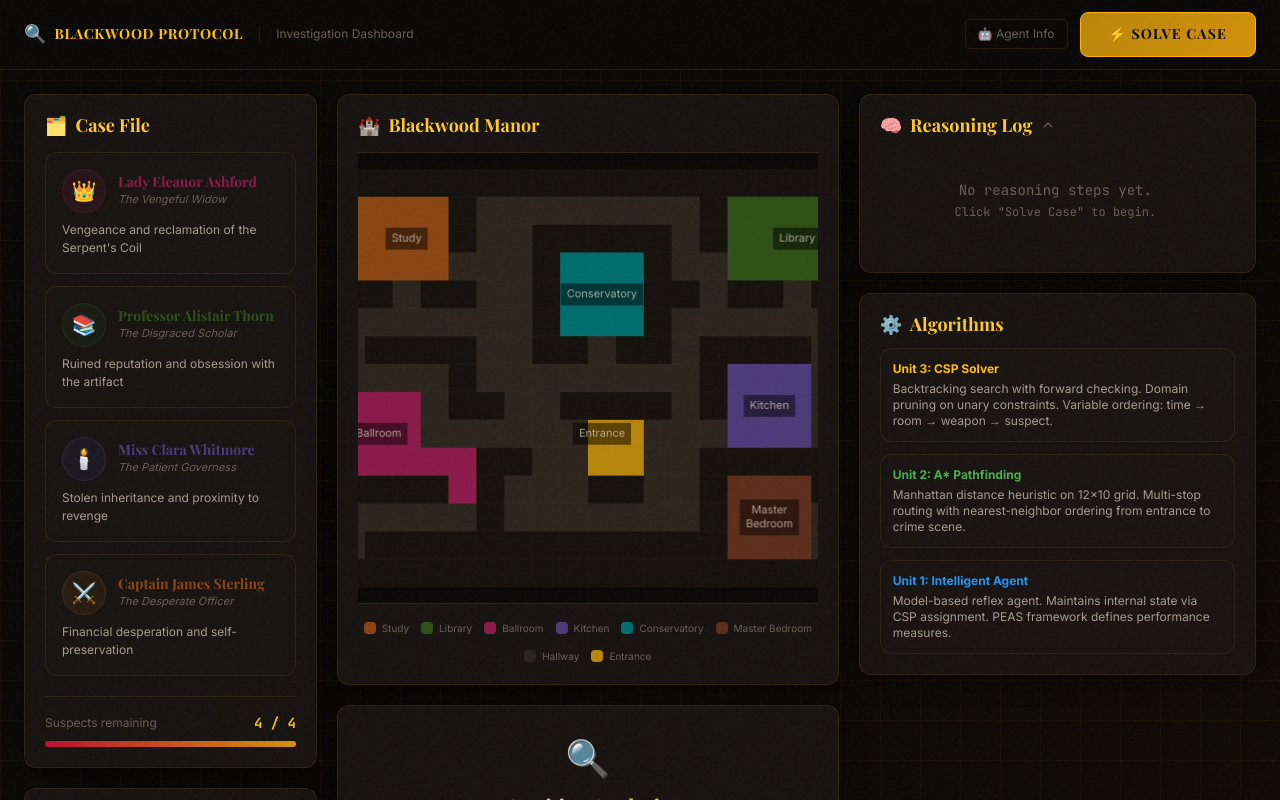
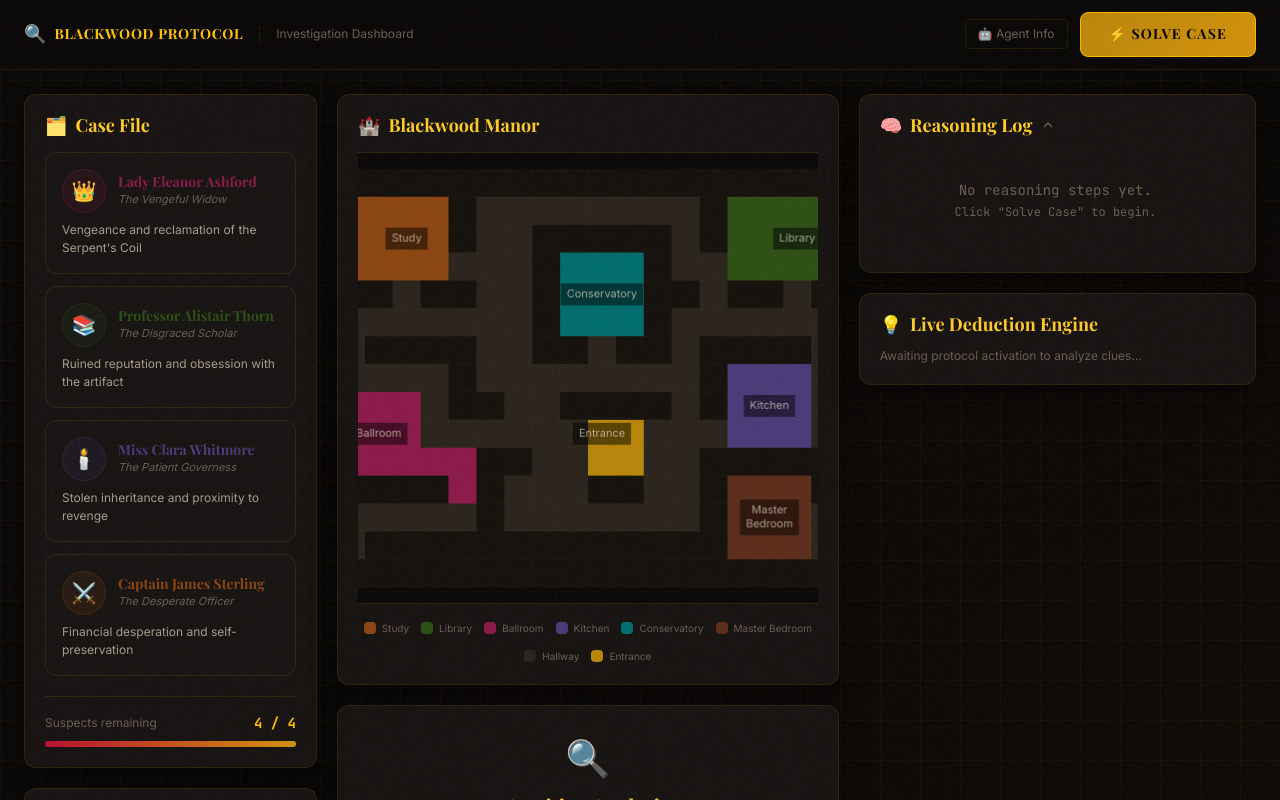
Before and after one commit to coderanik/Infernia, a Next.js app: page /investigate in a window 1280 px wide. Shown: the top 800 px of the page. Built offline with nearby package versions, Linux system fonts and the light colour scheme.

Commit message:
feat: replace algorithm cards with a Live Deduction Engine to display real-time clue logic

```diff
--- a/app/investigate/page.tsx
+++ b/app/investigate/page.tsx
@@ -331,66 +331,94 @@ export default function InvestigatePage() {
           <div className="col-span-12 lg:col-span-4 space-y-5">
             <ReasoningLog steps={steps} />
 
-            {/* Algorithm Info Cards */}
+            {/* Live Deduction Engine */}
             <div className="glass-card p-5">
               <h3
                 className="text-lg font-bold flex items-center gap-2 mb-3"
                 style={{ fontFamily: 'var(--font-serif)', color: 'var(--gold-300)' }}
               >
-                <span>⚙️</span> Algorithms
+                <span>💡</span> Live Deduction Engine
               </h3>
 
               <div className="space-y-3">
+                {steps.length === 0 && (
+                  <p className="text-xs" style={{ color: 'var(--text-muted)' }}>
+                    Awaiting protocol activation to analyze clues...
+                  </p>
+                )}
+
+                {steps.length > 0 && steps[steps.length - 1] && (
                   <div
-                  className="rounded-lg p-3"
+                    key={steps[steps.length - 1].step}
+                    className="rounded-lg p-4 animate-fade-in transition-all"
                     style={{
-                    background: 'rgba(26, 22, 20, 0.5)',
-                    border: '1px solid var(--border-subtle)',
+                      background: 'rgba(26, 22, 20, 0.7)',
+                      border: `1px solid ${
+                        steps[steps.length - 1].action === 'inconsistent' ? 'var(--crimson-600)' :
+                        steps[steps.length - 1].action === 'solution' ? '#FFD700' :
+                        steps[steps.length - 1].action === 'prune' ? '#9C27B0' : 'var(--gold-600)40'
+                      }`,
+                      boxShadow: '0 4px 12px rgba(0,0,0,0.2)'
                     }}
                   >
-                  <div className="flex items-center gap-2 mb-1">
-                    <span className="text-xs font-bold" style={{ color: 'var(--gold-400)' }}>
-                      Unit 3: CSP Solver
+                    <div className="text-[10px] font-mono mb-2 tracking-widest" style={{ color: 'var(--text-muted)' }}>
+                      STEP {steps[steps.length-1].step} • {steps[steps.length-1].action.toUpperCase()}
+                    </div>
+
+                    {steps[steps.length-1].action === 'inconsistent' && steps[steps.length-1].clueId ? (
+                      <>
+                        <div className="text-sm font-bold mb-1" style={{ color: 'var(--crimson-400)' }}>
+                          Hypothesis Invalidated
+                        </div>
+                        <p className="text-xs mb-3" style={{ color: 'var(--text-secondary)' }}>
+                          Testing <strong style={{color:'var(--text-primary)'}}>{steps[steps.length-1].variable} = {steps[steps.length-1].value}</strong> fails due to a direct contradiction with known evidence.
+                        </p>
+                        <div className="p-3 rounded bg-black/40 border border-red-900/30">
+                          <span className="text-[10px] font-bold tracking-widest uppercase mb-1 block" style={{ color: 'var(--crimson-600)' }}>Contradicting Clue #{steps[steps.length-1].clueId}</span>
+                          <span className="text-xs italic" style={{ color: 'var(--gold-500)' }}>
+                            &quot;{clues.find(c => c.id === steps[steps.length-1].clueId)?.description}&quot;
                           </span>
                         </div>
+                        <p className="text-[10px] mt-3 uppercase tracking-wider font-bold animate-pulse" style={{ color: 'var(--crimson-500)' }}>
+                          ↳ Pruning branch. Initiating backtrack.
+                        </p>
+                      </>
+                    ) : steps[steps.length-1].action === 'solution' ? (
+                      <>
+                        <div className="text-sm font-bold mb-2" style={{ color: '#FFD700' }}>
+                          ✓ Absolute Mathematical Certainty Reached
+                        </div>
                         <p className="text-xs" style={{ color: 'var(--text-secondary)' }}>
-                    Backtracking search with forward checking. Domain pruning on unary constraints. Variable ordering: time → room → weapon → suspect.
+                          All 12 constraints satisfied simultaneously. The mystery has precisely one unique solution.
                         </p>
+                      </>
+                    ) : steps[steps.length-1].action === 'prune' ? (
+                       <>
+                        <div className="text-sm font-bold mb-1" style={{ color: '#9C27B0' }}>
+                          Domain Reduction
                         </div>
-
-                <div
-                  className="rounded-lg p-3"
-                  style={{
-                    background: 'rgba(26, 22, 20, 0.5)',
-                    border: '1px solid var(--border-subtle)',
-                  }}
-                >
-                  <div className="flex items-center gap-2 mb-1">
-                    <span className="text-xs font-bold" style={{ color: '#4CAF50' }}>
-                      Unit 2: A* Pathfinding
+                        <p className="text-xs mb-2" style={{ color: 'var(--text-secondary)' }}>
+                          Pre-emptively removing <strong style={{color:'var(--text-primary)'}}>{steps[steps.length-1].value}</strong> to optimize search space.
+                        </p>
+                        <div className="p-3 rounded bg-black/40 border border-purple-900/30">
+                          <span className="text-[10px] font-bold tracking-widest uppercase mb-1 block" style={{ color: '#9C27B0' }}>Based on Clue #{steps[steps.length-1].clueId}</span>
+                          <span className="text-xs italic" style={{ color: 'var(--gold-500)' }}>
+                            &quot;{clues.find(c => c.id === steps[steps.length-1].clueId)?.description}&quot;
                           </span>
                         </div>
-                  <p className="text-xs" style={{ color: 'var(--text-secondary)' }}>
-                    Manhattan distance heuristic on 12×10 grid. Multi-stop routing with nearest-neighbor ordering from entrance to crime scene.
-                  </p>
-                </div>
-
-                <div
-                  className="rounded-lg p-3"
-                  style={{
-                    background: 'rgba(26, 22, 20, 0.5)',
-                    border: '1px solid var(--border-subtle)',
-                  }}
-                >
-                  <div className="flex items-center gap-2 mb-1">
-                    <span className="text-xs font-bold" style={{ color: '#2196F3' }}>
-                      Unit 1: Intelligent Agent
-                    </span>
+                       </>
+                    ) : (
+                      <>
+                        <div className="text-sm font-bold mb-1" style={{ color: 'var(--text-primary)' }}>
+                          Exploring Decision Tree...
                         </div>
                         <p className="text-xs" style={{ color: 'var(--text-secondary)' }}>
-                    Model-based reflex agent. Maintains internal state via CSP assignment. PEAS framework defines performance measures.
+                          {steps[steps.length-1].message}
                         </p>
+                      </>
+                    )}
                   </div>
+                )}
               </div>
             </div>
           </div>
```
Lines whose indentation alone changed are shown as unchanged.
